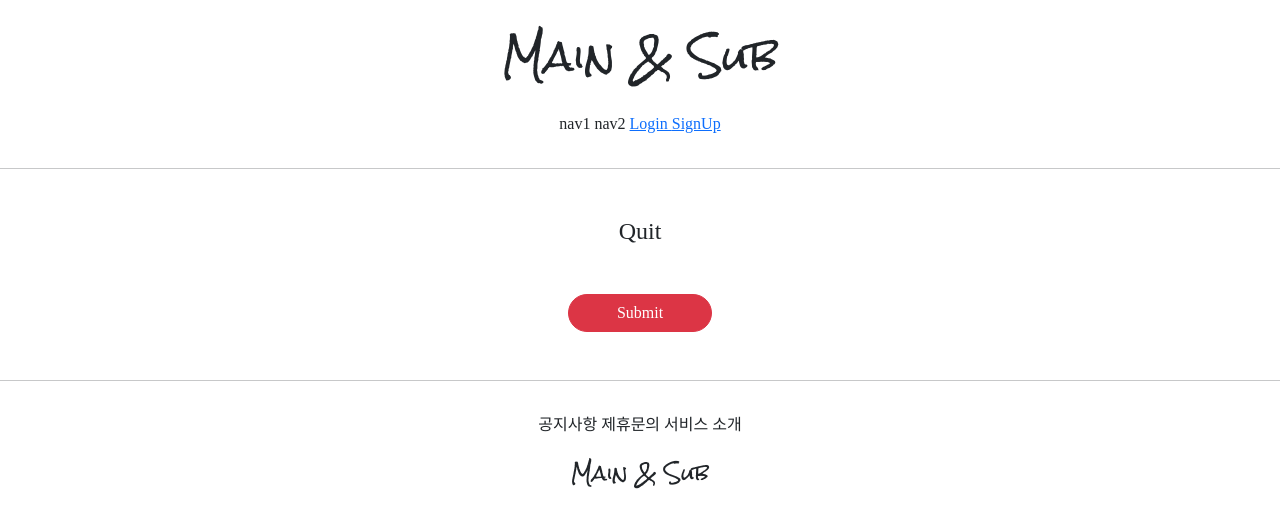
After one commit to xxoellie/xxoellie, a Django app: page /accounts/delete/1 in a window 1280 px wide. The commit adds this page. Shown: the top 528 px of the page. Run offline with Django 3.2, Linux system fonts and the light colour scheme; tables that the repository leaves empty hold one stand-in row (values such as "Sample post"); parts of the project's set-up code (start-up, migrations or seed data) failed here and were passed over; some libraries are stand-ins or nearby versions.

Commit message:
xxoellie practice 7/19 1

```diff
--- /dev/null
+++ b/accountapp/templates/accountapp/delete.html
@@ -0,0 +1,24 @@
+{% extends 'base.html' %}
+
+{%  block content %}
+
+<div class="text-center mw-500 m-auto">
+    <div class="m-5">
+        <h4>Quit</h4>
+    </div>
+
+    <div>
+        <form action="{%  url 'accountapp:delete' pk=target_user.pk %}" method="post">
+            {%  csrf_token %}
+            <div class="m-5">
+                <input type="submit"
+                       class="btn btn-danger rounded-pill px-5">
+            </div>
+        </form>
+    </div>
+
+</div>
+
+
+
+{%  endblock %}
--- a/accountapp/urls.py
+++ b/accountapp/urls.py
@@ -1,7 +1,7 @@
 from django.contrib.auth.views import LoginView, LogoutView
 from django.urls import path
 
-from accountapp.views import hello_world, AccountCreatView, AccountDetailView, AccountUpdateView
+from accountapp.views import hello_world, AccountCreatView, AccountDetailView, AccountUpdateView, AccountDeleteView
 
 app_name = 'accountapp'
 
@@ -18,5 +18,7 @@ urlpatterns = [
 
     path('detail/<int:pk>', AccountDetailView.as_view(), name='detail'),
 
-    path('update/<int:pk>',AccountUpdateView.as_view(), name='update')
+    path('update/<int:pk>',AccountUpdateView.as_view(), name='update'),
+
+    path('delete/<int:pk>', AccountDeleteView.as_view(), name='delete')
     ]
--- a/accountapp/views.py
+++ b/accountapp/views.py
@@ -5,7 +5,7 @@ from django.shortcuts import render
 
 # Create your views here.
 from django.urls import reverse, reverse_lazy
-from django.views.generic import CreateView, DetailView, UpdateView
+from django.views.generic import CreateView, DetailView, UpdateView, DeleteView
 
 from accountapp.models import HelloWorld
 
@@ -47,3 +47,9 @@ class AccountUpdateView(UpdateView) :
     context_object_name = "target_user"
     success_url = reverse_lazy('accountapp:hello_world')
     template_name = 'accountapp/update.html'
+
+class AccountDeleteView(DeleteView) :
+    model = User
+    context_object_name = 'target_user'
+    success_url = reverse_lazy('accountapp:hello_world')
+    template_name = 'accountapp/delete.html'
```
Also changed, not shown: accountapp/templates/accountapp/detail.html (+7 -4 lines).
